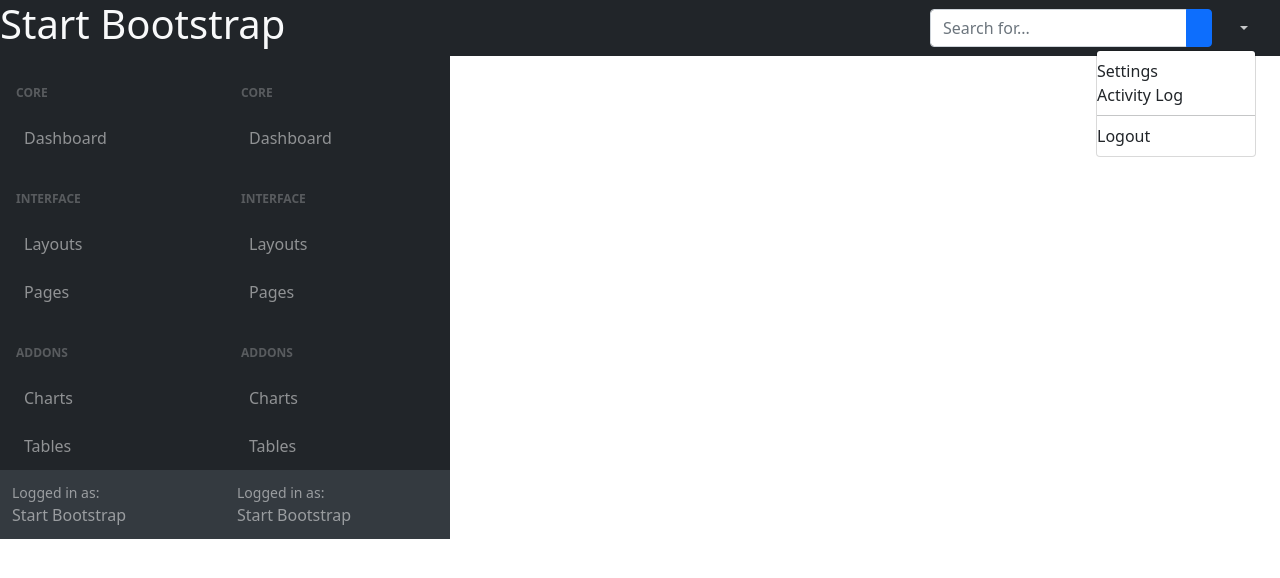
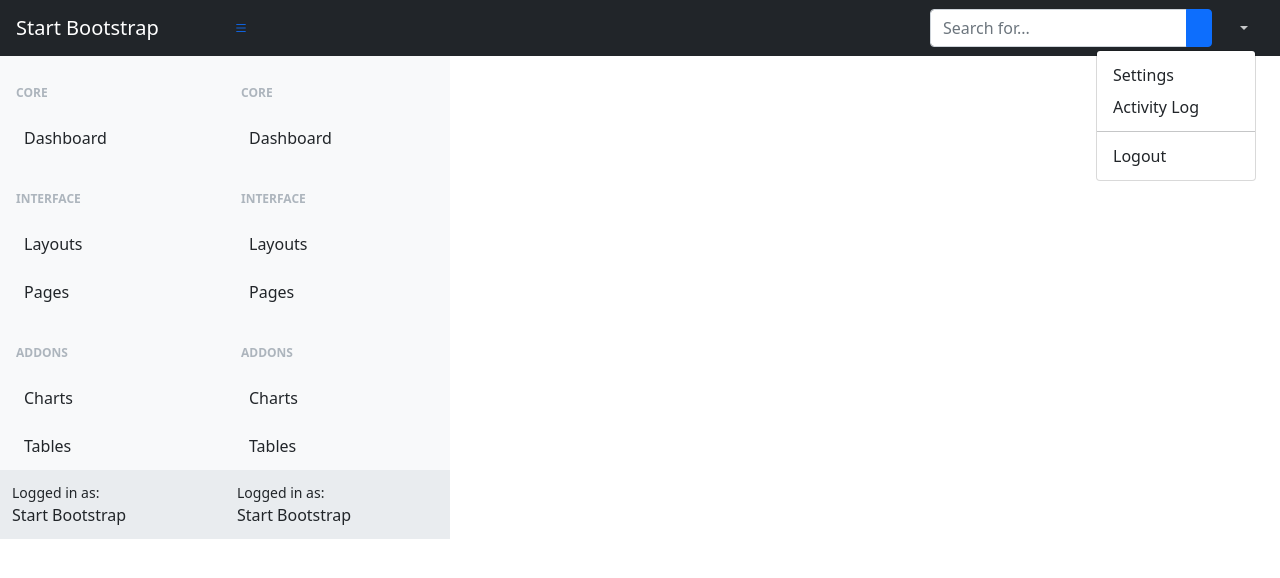
Before and after one commit to kameronramah/Dashboard-Nextjs, a Next.js app: page /components/SideNav in a window 1280 px wide. Both pictures are taken after a click on the button 1241 px from the left and 28 px from the top of the page. Shown: the top 578 px of the page. Built offline with nearby package versions, Linux system fonts and the light colour scheme.

Commit message:
add navigate features

```diff
--- a/package.json
+++ b/package.json
@@ -10,7 +10,9 @@
   },
   "dependencies": {
     "@popperjs/core": "^2.11.5",
+    "@types/bootstrap": "^5.1.12",
     "bootstrap": "^5.1.3",
+    "bootstrap-icons": "^1.8.3",
     "chart.js": "^3.8.0",
     "next": "12.1.6",
     "react": "18.1.0",
--- a/pages/_app.tsx
+++ b/pages/_app.tsx
@@ -2,7 +2,9 @@
 import 'bootstrap/dist/css/bootstrap.css'
 import '../styles/template.css'
 import '../styles/globals.css'
+import 'bootstrap-icons/font/bootstrap-icons.css'
 
+// import 'bootstrap/dist/js/bootstrap.bundle.min.js'
 
 
 import NavBar from "./components/NavBar";
@@ -12,9 +14,8 @@
 import type { AppProps } from 'next/app'
 
 function MyApp({ Component, pageProps }: AppProps) {
-// this is what the solution says:
 useEffect(() => {
-  import("bootstrap/dist/js/bootstrap");
+  require("bootstrap/dist/js/bootstrap");
 }, []);
 
   return (
--- a/pages/components/NavBar.tsx
+++ b/pages/components/NavBar.tsx
@@ -1,14 +1,19 @@
 // import styles from '../styles/Home.module.css'
 import Link from 'next/link';
+import { useEffect,useState } from 'react';
 
 const NavBar = () => {
+    const [openSideNav,setOpenSideNav] = useState(false)
+
+
     return (
         <>
         <nav className="sb-topnav navbar navbar-expand navbar-dark bg-dark">
             {/* <!-- Navbar Brand--> */}
-            <Link className="navbar-brand ps-3 text-light" href="/"><h1 className='text-light'>Start Bootstrap</h1></Link>
+            <Link href="/"><a className="navbar-brand ps-3" >Start Bootstrap</a></Link>
+
             {/* <!-- Sidebar Toggle--> */}
-            <button className="btn btn-link btn-sm order-1 order-lg-0 me-4 me-lg-0" id="sidebarToggle" ><i className="fas fa-bars"></i></button>
+            <button className="btn btn-link btn-sm order-1 order-lg-0 me-4 me-lg-0"onClick={()=>{setOpenSideNav(!openSideNav)}}><i className="bi bi-list"></i></button>
             {/* <!-- Navbar Search--> */}
             <form className="d-none d-md-inline-block form-inline ms-auto me-0 me-md-3 my-2 my-md-0">
                 <div className="input-group">
@@ -21,10 +26,10 @@
                 <li className="nav-item dropdown">
                     <a className="nav-link dropdown-toggle" id="navbarDropdown" href="#" role="button" data-bs-toggle="dropdown" aria-expanded="false"><i className="fas fa-user fa-fw"></i></a>
                     <ul className="dropdown-menu dropdown-menu-end" aria-labelledby="navbarDropdown">
-                        <li><Link className="dropdown-item" href="#!"><>Settings</></Link></li>
-                        <li><Link className="dropdown-item" href="#!"><>Activity Log</></Link></li>
+                        <li><a className="dropdown-item" href="#!">Settings</a></li>
+                        <li><a className="dropdown-item" href="#!">Activity Log</a></li>
                         <li><hr className="dropdown-divider" /></li>
-                        <li><Link className="dropdown-item" href="#!"><>Logout</></Link></li>
+                        <li><a className="dropdown-item" href="#!">Logout</a></li>
                     </ul>
                 </li>
             </ul>
--- a/pages/components/SideNav.tsx
+++ b/pages/components/SideNav.tsx
@@ -2,15 +2,19 @@
 import Nav from 'react-bootstrap/Nav'
 import Accordion from 'react-bootstrap/Accordion'
 import Link from 'next/link';
+import { useState } from 'react';
 
 // import { Button } from 'react-bootstrap';
 
 
 const SideNav = () => {
+
+ const [boolTheme,setBoolTheme] = useState(false)
+
     return (
         <>
             <div id="layoutSidenav_nav">
-                <nav className="sb-sidenav accordion sb-sidenav-dark" id="sidenavAccordion">
+                <nav className={`sb-sidenav accordion ${(boolTheme) ? "sb-sidenav-dark" : "sb-sidenav-light"}`} id="sidenavAccordion">
                     <div className="sb-sidenav-menu">
                         <div className="nav">
                             <div className="sb-sidenav-menu-heading">Core</div>
@@ -29,10 +33,10 @@
                             </a>
                             <div className="collapse" id="collapseLayouts" aria-labelledby="headingOne" data-bs-parent="#sidenavAccordion">
                                 <nav className="sb-sidenav-menu-nested nav">
-                                    <Link href="layout-static.html">
+                                    <Link href="/">
                                         <a className="nav-link" >Static Navigation</a>
                                     </Link>
-                                    <Link href="layout-sidenav-light.html"><a className="nav-link" >Light Sidenav</a></Link>
+                                    <a className="nav-link"  onClick={()=>{setBoolTheme(!boolTheme)} }>Light Sidenav</a>
                                 </nav>
                             </div>
                             <a className="nav-link collapsed" href="#" data-bs-toggle="collapse" data-bs-target="#collapsePages" aria-expanded="false" aria-controls="collapsePages">
@@ -48,13 +52,13 @@
                                     </a>
                                     <div className="collapse" id="pagesCollapseAuth" aria-labelledby="headingOne" data-bs-parent="#sidenavAccordionPages">
                                         <nav className="sb-sidenav-menu-nested nav">
-                                            <Link href="login.html">
+                                            <Link href="LoginPage">
                                                 <a className="nav-link" >Login</a>
                                             </Link>
-                                            <Link href="login.html">
+                                            <Link href="RegisterPage">
                                                 <a className="nav-link" >Register</a>
                                             </Link>
-                                            <Link href="login.html">
+                                            <Link href="ForgetPasswordPage">
                                                 <a className="nav-link" >Forgot Password</a>
                                             </Link>
                                         </nav>
@@ -65,21 +69,21 @@
                                     </a>
                                     <div className="collapse" id="pagesCollapseError" aria-labelledby="headingOne" data-bs-parent="#sidenavAccordionPages">
                                         <nav className="sb-sidenav-menu-nested nav">
-                                            <Link href="401.html">
+                                            <Link href="401Page">
                                             <a className="nav-link" >401 Page</a>
                                             </Link>
-                                            <Link href="401.html">
-                                            <a className="nav-link" >401 Page</a>
+                                            <Link href="404Page">
+                                            <a className="nav-link" >404 Page</a>
                                             </Link>
-                                            <Link href="401.html">
-                                                <a className="nav-link" >401 Page</a>
+                                            <Link href="500Page">
+                                                <a className="nav-link" >500 Page</a>
                                             </Link>
                                         </nav>
                                     </div>
                                 </nav>
                             </div>
                             <div className="sb-sidenav-menu-heading">Addons</div>
-                            <Link href="tables.html">
+                            <Link href="charts">
                             <a className="nav-link" href="charts.html">
                                 <div className="sb-nav-link-icon"><i className="fas fa-chart-area"></i></div>
                                 Charts
```
